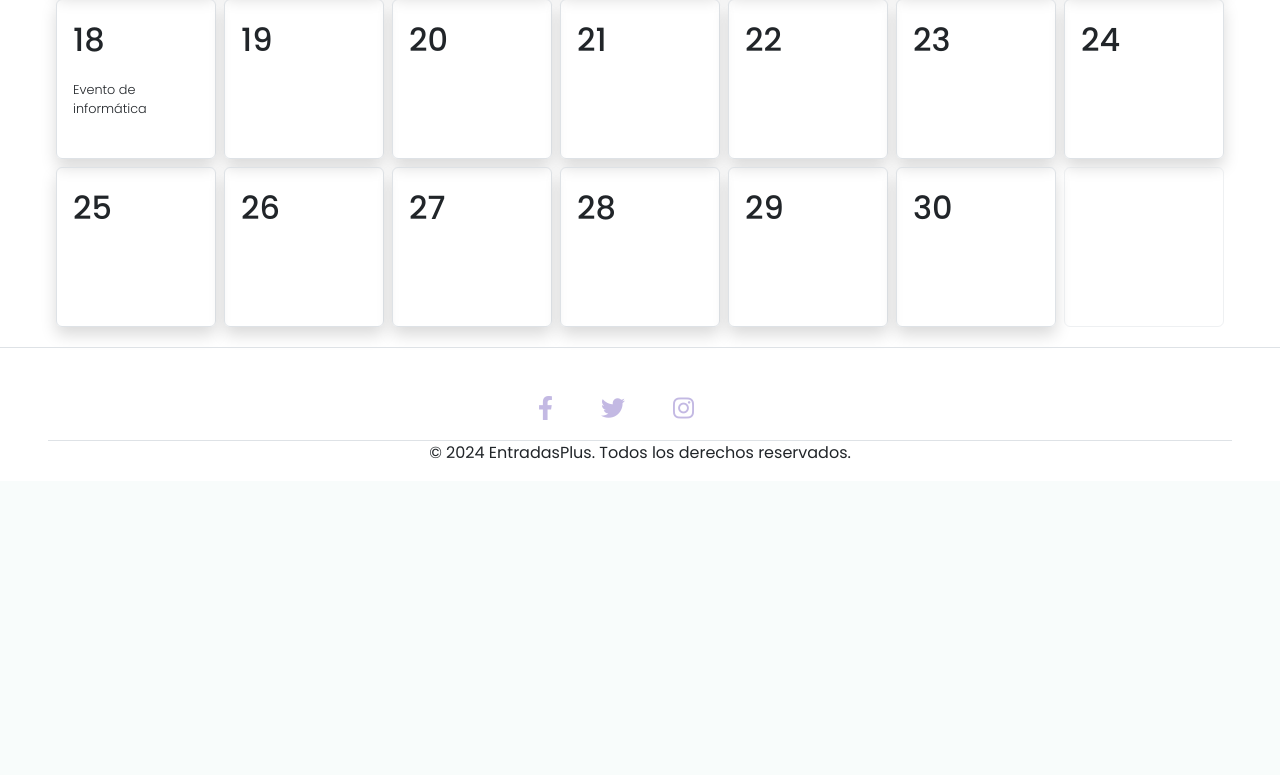
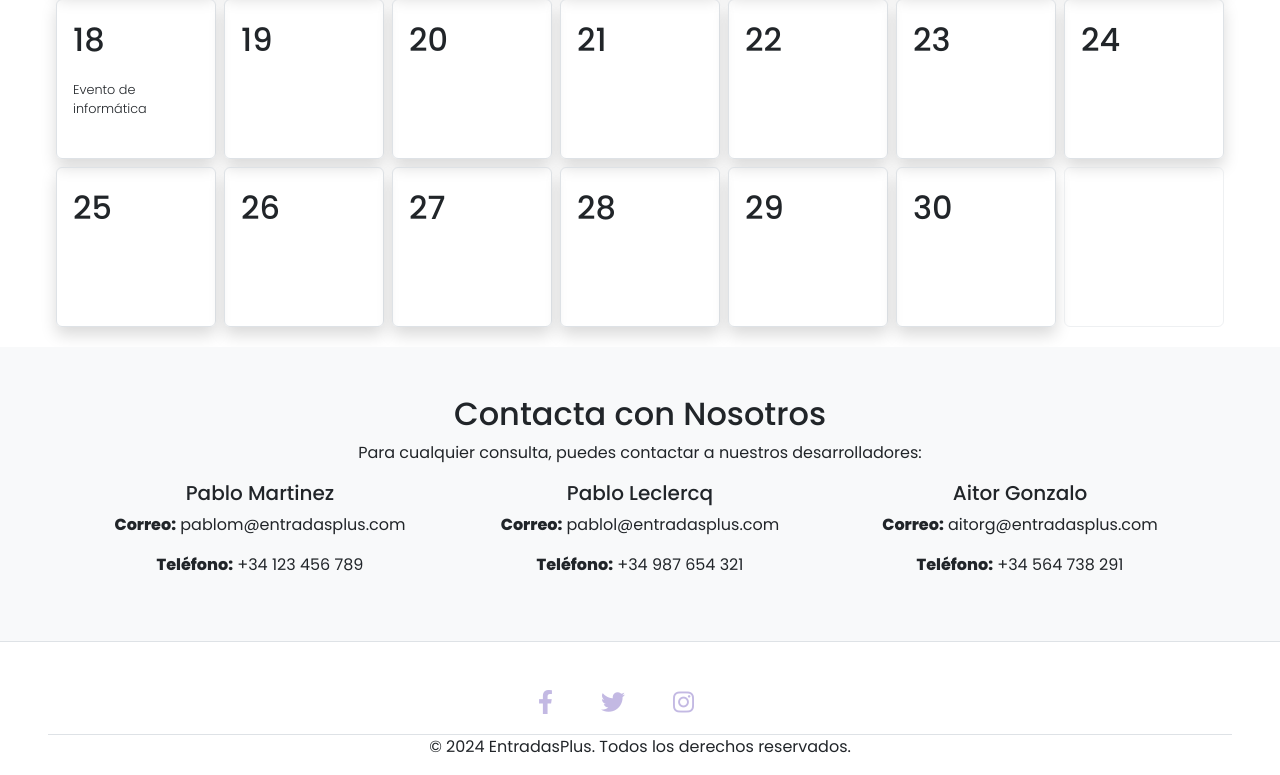
Before and after one commit to Martinez03/EntradasPlus, a Django app: page /calendar/ in a window 1280 px wide. Shown: the part 727-1502 px from the top of the page. Before the commit the page ends 1186 px from the top, so only its background shows below. Run offline with Django 5.2, Linux system fonts and the light colour scheme; data comes from the database, SQL or seed files in the repository; parts of the project's set-up code (start-up, migrations or seed data) failed here and were passed over; some libraries are stand-ins or nearby versions.

Commit message:
seccion contacta con nosotros

```diff
--- a/entradasplus/templates/base.html
+++ b/entradasplus/templates/base.html
@@ -277,6 +277,31 @@
     {% block content %}
     {% endblock %}
 </main>
+
+<section class="bg-light py-5">
+    <div class="container text-center">
+        <h2>Contacta con Nosotros</h2>
+        <p>Para cualquier consulta, puedes contactar a nuestros desarrolladores:</p>
+        <div class="row">
+            <div class="col-md-4">
+                <h5>Pablo Martinez</h5>
+                <p><strong>Correo:</strong> pablom@entradasplus.com</p>
+                <p><strong>Teléfono:</strong> +34 123 456 789</p>
+            </div>
+            <div class="col-md-4">
+                <h5>Pablo Leclercq</h5>
+                <p><strong>Correo:</strong>  pablol@entradasplus.com</p>
+                <p><strong>Teléfono:</strong> +34 987 654 321</p>
+            </div>
+            <div class="col-md-4">
+                <h5>Aitor Gonzalo</h5>
+                <p><strong>Correo:</strong>  aitorg@entradasplus.com</p>
+                <p><strong>Teléfono:</strong> +34 564 738 291</p>
+            </div>
+        </div>
+    </div>
+</section>
+
     <footer class="text-center border-top">
 
         <ul class="nav justify-content-center border-bottom pb-3 mx-5 text-center mt-5">
```
